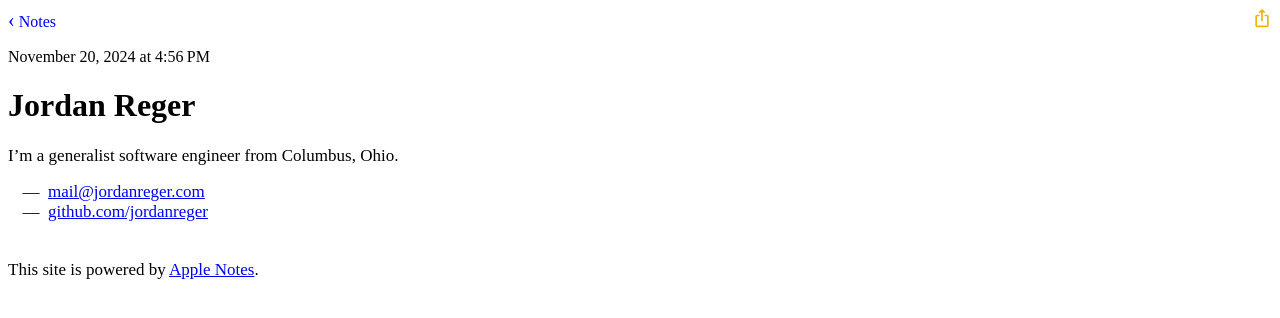
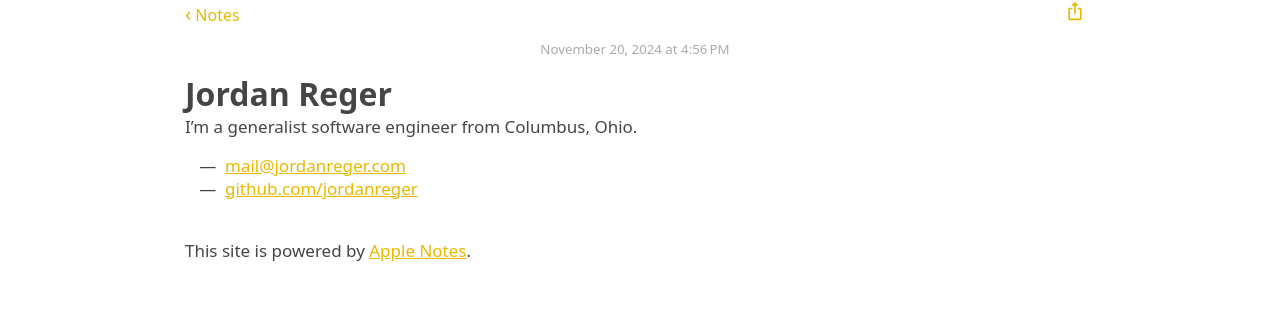
Before and after one commit to jordanreger/notes, a plain HTML site: page index.html in a window 1280 px wide. Drawn offline with Linux system fonts and the light colour scheme; the site is published under a folder, as on GitHub Pages, so addresses that start at the root find nothing.

Commit message:
Add new files

```diff
--- a/index.html
+++ b/index.html
@@ -4,7 +4,8 @@
 <title>Jordan Reger</title>
 <meta name="viewport" content="width=device-width, initial-scale=1">
 <meta name="color-scheme" content="light dark">
-<link rel="stylesheet" href="/style.css">
+<base href="https://jordanreger.github.io/notes/">
+<link rel="stylesheet" href="style.css">
 <style>
 p.p1 {margin: 0.0px 0.0px 0.0px 0.0px; font: 17.0px '.AppleSystemUIFont'}
 p.p2 {margin: 0.0px 0.0px 0.0px 0.0px; font: 17.0px '.AppleSystemUIFont'; min-height: 22.0px}
```
